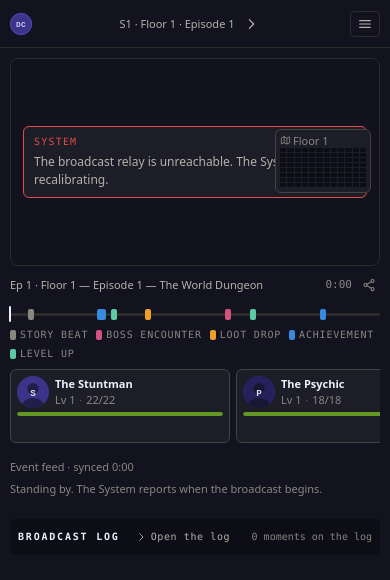
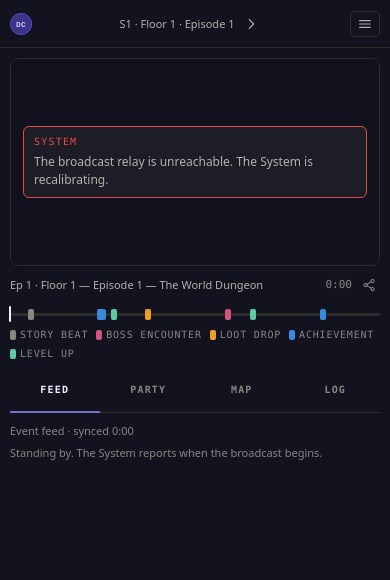
Before and after one commit to BastionFennell/dcc-watch-hub, a React (Vite) app: page /ep/1 in a window 390 px wide. Shown: the top 580 px of the page. Built offline with nearby package versions, Linux system fonts and the light colour scheme.

Commit message:
feat(006): phone composition — mini-player slot, tabs (feed/party/map/log), sheet glance (T608-T609)
Co-Authored-By: Claude Fable 5.1 <noreply@anthropic.com>

```diff
--- a/src/pages/EpisodePage.module.css
+++ b/src/pages/EpisodePage.module.css
@@ -163,3 +163,35 @@
     margin-top: var(--space-8);
   }
 }
+
+/* ------------------------------------------------ 006: the phone layout */
+
+/*
+ * The phone column (FR-502): stage slot, caption row, timeline, tabs — the same
+ * gaps the desktop stage column uses, inside the same `.page` padding, so
+ * nothing about the page frame changes between the two trees.
+ */
+.phone {
+  display: flex;
+  flex-direction: column;
+  gap: var(--space-4);
+  min-width: 0;
+}
+
+/*
+ * The mini-player's sentinel: a 1 px mark immediately above the stage's slot.
+ * The negative margin swallows its own height and the column gap it would
+ * otherwise add, so the stage sits exactly where it did without it.
+ */
+.sentinel {
+  height: 1px;
+  margin-bottom: calc(var(--space-4) * -1 - 1px);
+  pointer-events: none;
+}
+
+/* The Map tab's pane: the floor map fills it, with its own count header. */
+.mapPane {
+  display: flex;
+  flex-direction: column;
+  min-width: 0;
+}
--- a/src/pages/EpisodePage.tsx
+++ b/src/pages/EpisodePage.tsx
@@ -24,6 +24,8 @@ import { usePlayhead } from '../playback/usePlayhead';
 import { useDeepLink } from '../playback/useDeepLink';
 import { useResume } from '../playback/useResume';
 import { usePanel } from '../hooks/usePanel';
+import { useIsPhone } from '../hooks/useIsPhone';
+import { useMiniPlayer } from '../hooks/useMiniPlayer';
 import { loadLogOpen, saveLogOpen } from '../prefs/logOpen';
 import { useShare } from '../share/useShare';
 import { VideoStage } from '../components/VideoStage/VideoStage';
@@ -34,6 +36,8 @@ import { EventTimeline } from '../components/EventTimeline/EventTimeline';
 import { PartyRail } from '../components/PartyRail/PartyRail';
 import { EventFeed } from '../components/EventFeed/EventFeed';
 import { EpisodeLog } from '../components/EpisodeLog/EpisodeLog';
+import { MobileTabs } from '../components/MobileTabs/MobileTabs';
+import type { MobileTab } from '../components/MobileTabs/MobileTabs';
 import { RailPanel } from '../components/RailPanel/RailPanel';
 import { CrawlerGlance } from '../components/CrawlerGlance/CrawlerGlance';
 import { FullRecordDialog } from '../components/FullRecord/FullRecordDialog';
@@ -130,6 +134,22 @@ export function EpisodePage() {
   const [logOpen] = useState(loadLogOpen);
 
   /*
+   * The phone layout (006). Viewer state, not overlay state: a media query and
+   * an IntersectionObserver, neither of which knows anything about the event
+   * log. `phone` false — which is what jsdom and any host without `matchMedia`
+   * report — renders exactly the tree every earlier test asserts (FR-505).
+   */
+  const phone = useIsPhone();
+  /*
+   * The resume offer and the ended card need the full stage, so either one
+   * cancels the mini-player rather than shrinking with it (FR-501).
+   */
+  const mini = useMiniPlayer({
+    enabled: phone,
+    cancel: resume.pending !== null || ended,
+  });
+
+  /*
    * Sharing a moment (004 US2). Viewer state, not overlay state: a transient
    * System notice with its own short timer (spec Assumptions). It reads the
    * playhead and never moves it (FR-306).
@@ -184,6 +204,8 @@ export function EpisodePage() {
   const markers = episode ? timelineMarkers(episode.events, meta.durationSec, party) : [];
   const cells = state ? mapCells(state) : null;
   const recent = episode ? recentlyRevealed(episode.events, t) : EMPTY_CELLS;
+  // One derivation for both the rail's map panel and the phone's Map tab.
+  const labels = episode ? mapLabels(episode.events, t) : [];
   const { next } = prevNext(show, meta.id);
 
   // The dossier, like everything else, is derived at render time — a seek in
@@ -193,6 +215,16 @@ export function EpisodePage() {
       ? crawlerDossier(state, episode.events, t, panel.crawlerId, party)
       : null;
 
+  /**
+   * No episode data behind the overlay: the System says so once, wherever the
+   * viewer is looking — the feed, or the phone's Map tab (spec Edge Cases).
+   */
+  const notice = failed ? (
+    <SystemNotice tone="error">{copy.feedUnavailable}</SystemNotice>
+  ) : !episode ? (
+    <p className={styles.loading}>{copy.feedLoading}</p>
+  ) : null;
+
   const feed = (
     <EventFeed
       items={listed}
@@ -200,15 +232,23 @@ export function EpisodePage() {
       t={t}
       onSeek={(sec) => source?.seek(sec)}
       onShare={(sec) => void share.share(sec)}
-      notice={
-        failed ? (
-          <SystemNotice tone="error">{copy.feedUnavailable}</SystemNotice>
-        ) : !episode ? (
-          <p className={styles.loading}>{copy.feedLoading}</p>
-        ) : null
-      }
+      notice={notice}
     />
   );
+
+  /**
+   * The glance card the dossier panel carries, in the rail on desktop and in the
+   * bottom sheet on a phone — one card, one "Open full record" trigger (FR-504).
+   */
+  const glanceCard = dossier ? (
+    <CrawlerGlance
+      glance={crawlerGlance(dossier)}
+      onOpenRecord={(trigger) => {
+        recordTrigger.current = trigger;
+        setRecord(dossier.id);
+      }}
+    />
+  ) : null;
 
   /** The rail hosts exactly one of: feed (default), dossier, map (FR-100). */
   function railSlot() {
@@ -223,13 +263,7 @@ export function EpisodePage() {
             title={copy.dossierTitle(dossier.name)}
             onClose={panelApi.close}
           >
-            <CrawlerGlance
-              glance={crawlerGlance(dossier)}
-              onOpenRecord={(trigger) => {
-                recordTrigger.current = trigger;
-                setRecord(dossier.id);
-              }}
-            />
+            {glanceCard}
           </RailPanel>
         );
       case 'map':
@@ -242,12 +276,7 @@ export function EpisodePage() {
             title={copy.mapTitle(cells.floor)}
             onClose={panelApi.close}
           >
-            <FloorMap
-              cells={cells}
-              recent={recent}
-              labels={mapLabels(episode.events, t)}
-              floor={cells.floor}
-            />
+            <FloorMap cells={cells} recent={recent} labels={labels} floor={cells.floor} />
           </RailPanel>
         );
       default:
@@ -255,13 +284,17 @@ export function EpisodePage() {
     }
   }
 
-  return (
-    <div className={styles.page} data-ended={ended ? 'true' : undefined}>
-      <div className={styles.grid}>
-        <div className={styles.main}>
-          <VideoStage key={meta.id} meta={meta} t={t} onSource={setSource}>
+  /* ------------------------------------------------- 006: the phone layout */
+
+  /**
+   * The overlays drawn over the player. The minimap badge is not one of them on
+   * a phone: the Map tab is the map, and a badge that opens a second one would
+   * duplicate it (FR-503).
+   */
+  const stageOverlays = (
+    <>
       <AchievementToast toast={toast} />
-            {cells ? (
+      {!phone && cells ? (
         <MiniMapBadge
           cells={cells}
           recent={recent}
@@ -270,42 +303,32 @@ export function EpisodePage() {
         />
       ) : null}
       {resume.pending ? (
-              <ResumeCard
-                t={resume.pending.t}
-                onRejoin={resume.rejoin}
-                onStartOver={resume.startOver}
-              />
+        <ResumeCard t={resume.pending.t} onRejoin={resume.rejoin} onStartOver={resume.startOver} />
       ) : null}
       {ended ? (
         <div className={styles.endedOverlay}>
           <NextEpisodeCard next={next} />
         </div>
       ) : null}
-          </VideoStage>
+    </>
+  );
 
-          {/*
+  const captionBlock = (
+    /*
       The caption row (review 0.11/0.13, T340). It used to sit inside the
       stage, where the host's own control bar covered it and the episode
       title never appeared at all. Out here it is legible at every width,
       and its left half is the page's one `<h1>`.
-          */}
+    */
     <div className={styles.captionBlock}>
       <div className={styles.captionRow} data-testid="stage-caption-row">
-              <h1 className={styles.captionTitle}>
-                {copy.captionLeft(meta.id, meta.floor, meta.title)}
-              </h1>
+        <h1 className={styles.captionTitle}>{copy.captionLeft(meta.id, meta.floor, meta.title)}</h1>
         <div className={styles.captionRight}>
-                <span
-                  className={styles.captionTime}
-                  data-testid="stage-caption-time"
-                >
+          <span className={styles.captionTime} data-testid="stage-caption-time">
             {formatTime(t)}
           </span>
           {/* "Share this moment", beside the time it is about (004 FR-302). */}
-                <ShareButton
-                  testId="share-moment"
-                  onClick={() => void share.share(t)}
-                />
+          <ShareButton testId="share-moment" onClick={() => void share.share(t)} />
         </div>
       </div>
       {/*
@@ -315,21 +338,154 @@ export function EpisodePage() {
       */}
       <ShareNotice status={share.status} url={share.url} onDismiss={share.dismiss} />
     </div>
+  );
 
+  const timeline = (
     <EventTimeline
       markers={markers}
       t={t}
       durationSec={meta.durationSec}
       onSeek={(sec) => source?.seek(sec)}
     />
+  );
 
+  function partyRail(layout: 'row' | 'grid') {
+    return (
       <PartyRail
         frames={frames}
         activeId={panel.kind === 'dossier' ? panel.crawlerId : null}
-            onActivate={(id, element) =>
-              panelApi.toggle({ kind: 'dossier', crawlerId: id }, element)
+        onActivate={(id, element) => panelApi.toggle({ kind: 'dossier', crawlerId: id }, element)}
+        layout={layout}
+      />
+    );
   }
+
+  /**
+   * The broadcast log (005 US1/US2). Embedded, it is the Log tab's whole pane:
+   * always open, no toggle — the tab is the open/closed control (FR-503).
+   */
+  function broadcastLog(embedded: boolean) {
+    return (
+      <EpisodeLog
+        items={log}
+        party={party}
+        t={t}
+        playing={playing}
+        onSeek={(sec) => source?.seek(sec)}
+        onShare={(sec) => void share.share(sec)}
+        initialOpen={logOpen}
+        onOpenChange={saveLogOpen}
+        embedded={embedded}
       />
+    );
+  }
+
+  /**
+   * The four phone panes (FR-503), all fed by the same playhead-derived data the
+   * desktop tree uses. The Map pane is the rail panel's floor map inline — with
+   * no episode behind it, the System's notice instead (spec Edge Cases).
+   */
+  function phoneTabs(): MobileTab[] {
+    return [
+      { id: 'feed', label: copy.tabFeed, content: feed },
+      { id: 'party', label: copy.tabParty, content: partyRail('grid') },
+      {
+        id: 'map',
+        label: copy.tabMap,
+        content:
+          cells && episode ? (
+            <section className={styles.mapPane} aria-label={copy.mapTitle(cells.floor)}>
+              <FloorMap cells={cells} recent={recent} labels={labels} floor={cells.floor} />
+            </section>
+          ) : (
+            notice
+          ),
+      },
+      { id: 'log', label: copy.tabLog, content: broadcastLog(true) },
+    ];
+  }
+
+  /**
+   * On a phone the dossier panel is a bottom sheet over the tabs, with the
+   * stage still visible above it (FR-504). The map panel kind cannot happen
+   * here — nothing opens it once the badge is gone — so it renders nothing.
+   */
+  function phoneSheet() {
+    if (panel.kind !== 'dossier' || !dossier) return null;
+    return (
+      <RailPanel
+        kicker={copy.glanceKicker}
+        title={copy.dossierTitle(dossier.name)}
+        presentation="sheet"
+        onClose={panelApi.close}
+      >
+        {glanceCard}
+      </RailPanel>
+    );
+  }
+
+  if (phone) {
+    return (
+      <div className={styles.page} data-ended={ended ? 'true' : undefined}>
+        <div className={styles.phone}>
+          {/*
+            The 1 px mark the mini-player watches: a sibling immediately above
+            the stage's slot, so "the stage has scrolled up past the header" is
+            one observation and never a measurement (FR-500, research R1).
+          */}
+          <div
+            ref={mini.sentinelRef}
+            className={styles.sentinel}
+            data-testid="stage-sentinel"
+            aria-hidden="true"
+          />
+          <VideoStage
+            key={meta.id}
+            meta={meta}
+            t={t}
+            onSource={setSource}
+            mini={mini.docked}
+            onExitMini={mini.exitMini}
+            hideBadge
+          >
+            {stageOverlays}
+          </VideoStage>
+
+          {captionBlock}
+          {timeline}
+
+          {/* Feed, party, map and log — one tap apart, under the timeline (FR-502). */}
+          <MobileTabs label={copy.tabsLabel} tabs={phoneTabs()} />
+        </div>
+
+        {phoneSheet()}
+
+        {dossier ? (
+          <FullRecordDialog
+            dossier={dossier}
+            meta={meta}
+            open={record === dossier.id}
+            onClose={() => setRecord(null)}
+            returnFocusTo={recordTrigger.current}
+          />
+        ) : null}
+      </div>
+    );
+  }
+
+  return (
+    <div className={styles.page} data-ended={ended ? 'true' : undefined}>
+      <div className={styles.grid}>
+        <div className={styles.main}>
+          <VideoStage key={meta.id} meta={meta} t={t} onSource={setSource}>
+            {stageOverlays}
+          </VideoStage>
+
+          {captionBlock}
+
+          {timeline}
+
+          {partyRail('row')}
         </div>
 
         <aside className={styles.rail} data-panel={panel.kind}>
@@ -342,18 +498,7 @@ export function EpisodePage() {
         is a full-width block under the rail and on a phone it is simply last —
         and opening it appends below rather than moving the stage (FR-400/405).
       */}
-      <div className={styles.log}>
-        <EpisodeLog
-          items={log}
-          party={party}
-          t={t}
-          playing={playing}
-          onSeek={(sec) => source?.seek(sec)}
-          onShare={(sec) => void share.share(sec)}
-          initialOpen={logOpen}
-          onOpenChange={saveLogOpen}
-        />
-      </div>
+      <div className={styles.log}>{broadcastLog(false)}</div>
 
       {/*
         The one overlay allowed to cover the stage (constitution III, 1.2.0). It
```
Also changed, not shown: specs/006-mobile-pass/tasks.md (+2 -2 lines), 1 other file (tests, documents, lock files or other folders). Lines whose indentation alone changed are shown as unchanged.
